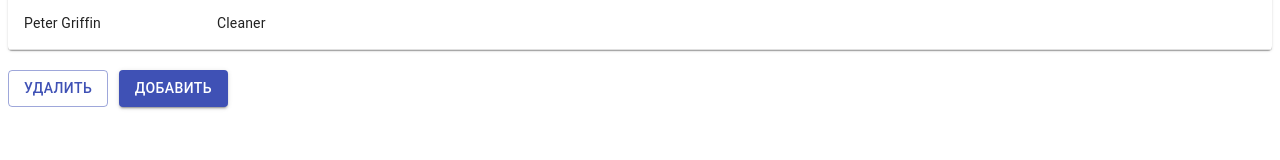
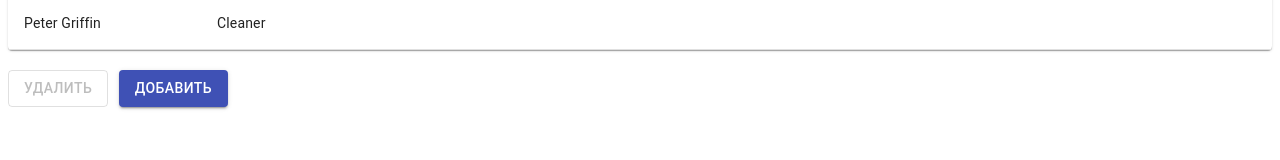
Before and after one commit to MarkiGrig/green-data, a React (Create React App) app: page / in a window 1280 px wide. Shown: the part 129-289 px from the top of the page. Built offline with nearby package versions, Linux system fonts and the light colour scheme.

Commit message:
feat: disabling button if no employee selected

```diff
--- a/src/components/Controls/Controls.js
+++ b/src/components/Controls/Controls.js
@@ -2,7 +2,7 @@ import React from 'react';
 import Button from '@material-ui/core/Button';
 import './Controls.scss';
 
-const Controls = ({addEmployee, removeEmployee}) => (
+const Controls = ({ addEmployee, removeEmployee, isActive }) => (
     <div className={ 'controls' }>
         <Button
             variant="outlined"
@@ -11,6 +11,7 @@ const Controls = ({addEmployee, removeEmployee}) => (
             className='controls__item'
             type='button'
             onClick={ removeEmployee }
+            disabled={ !isActive }
         >
             Удалить
         </Button>
--- a/src/components/Controls/ControlsContainer.js
+++ b/src/components/Controls/ControlsContainer.js
@@ -38,6 +38,7 @@ const ControlsContainer = () => {
         <Controls
             addEmployee={ addEmployee }
             removeEmployee={ removeEmployee }
+            isActive={ !!currentEmployee.id }
         />
     );
 };
```
